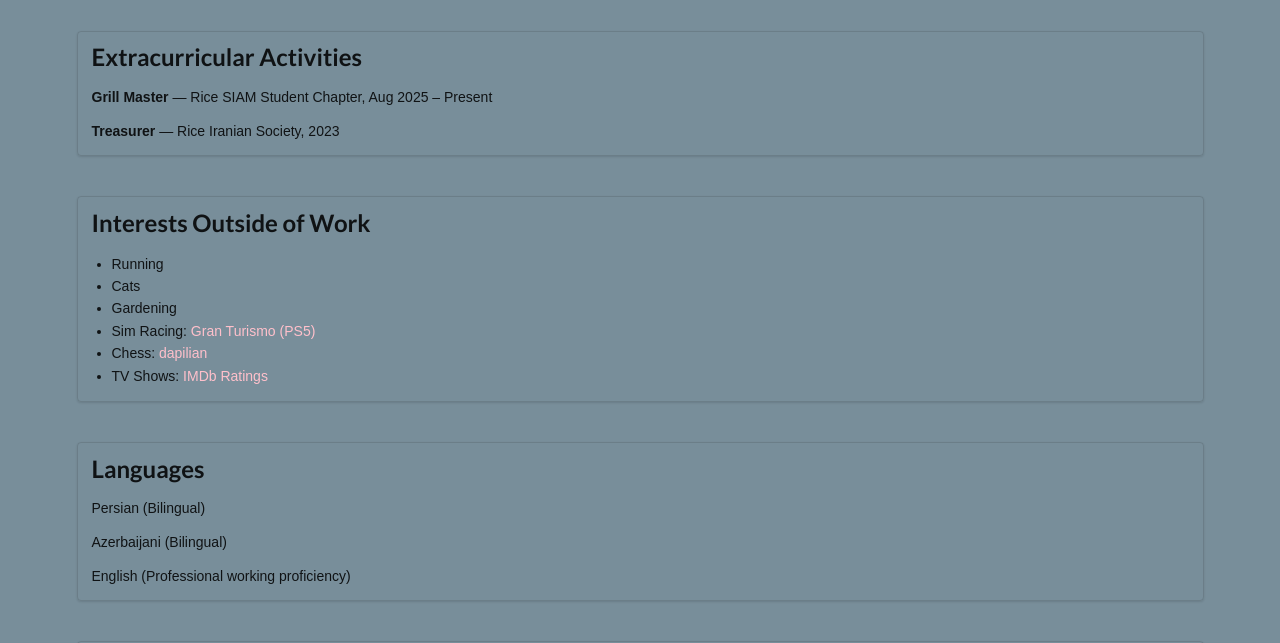
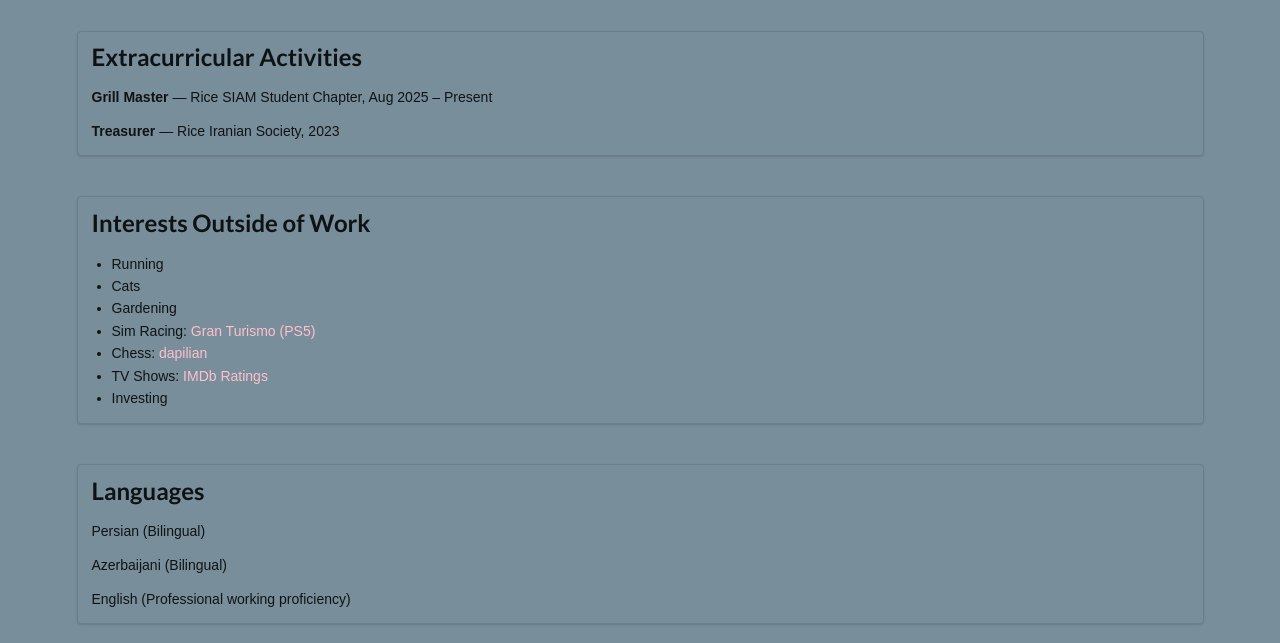
Before and after one commit to SaberDinp/SaberDinp.github.io, a plain HTML site: page index.html in a window 1280 px wide. Shown: the part 1749-2392 px from the top of the page. Drawn offline with nearby package versions, Linux system fonts and the light colour scheme.

Commit message:
add investing to intersets

```diff
--- a/index.html
+++ b/index.html
@@ -107,6 +107,7 @@
             <li>Sim Racing: <a href="https://profile.playstation.com/saber_dnp" target="_blank">Gran Turismo (PS5)</a></li>
             <li>Chess: <a href="https://www.chess.com/member/dapilian" target="_blank">dapilian</a></li>
             <li>TV Shows: <a href="https://www.imdb.com/user/ur89786572/ratings/?ref_=ext_shr_lnk" target="_blank">IMDb Ratings</a></li>
+            <li>Investing</li>
         </ul>
     </div>
     </section>
```
